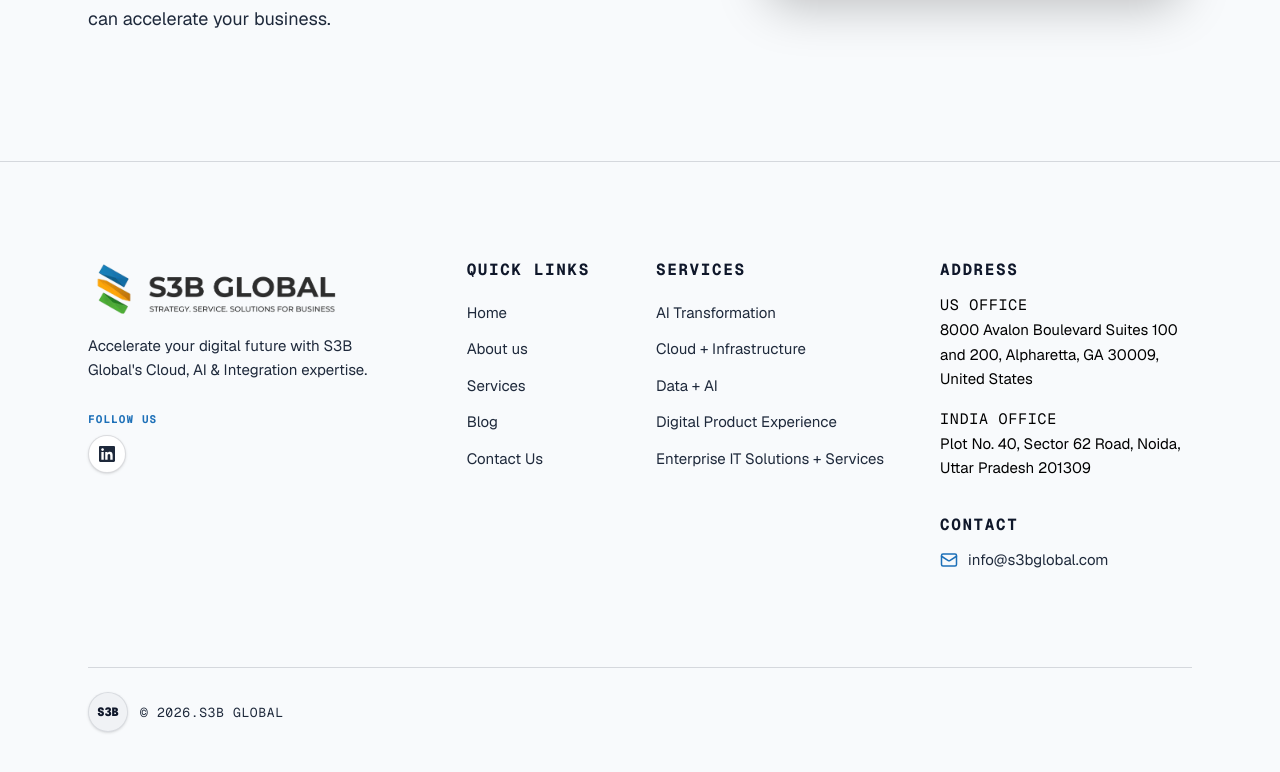
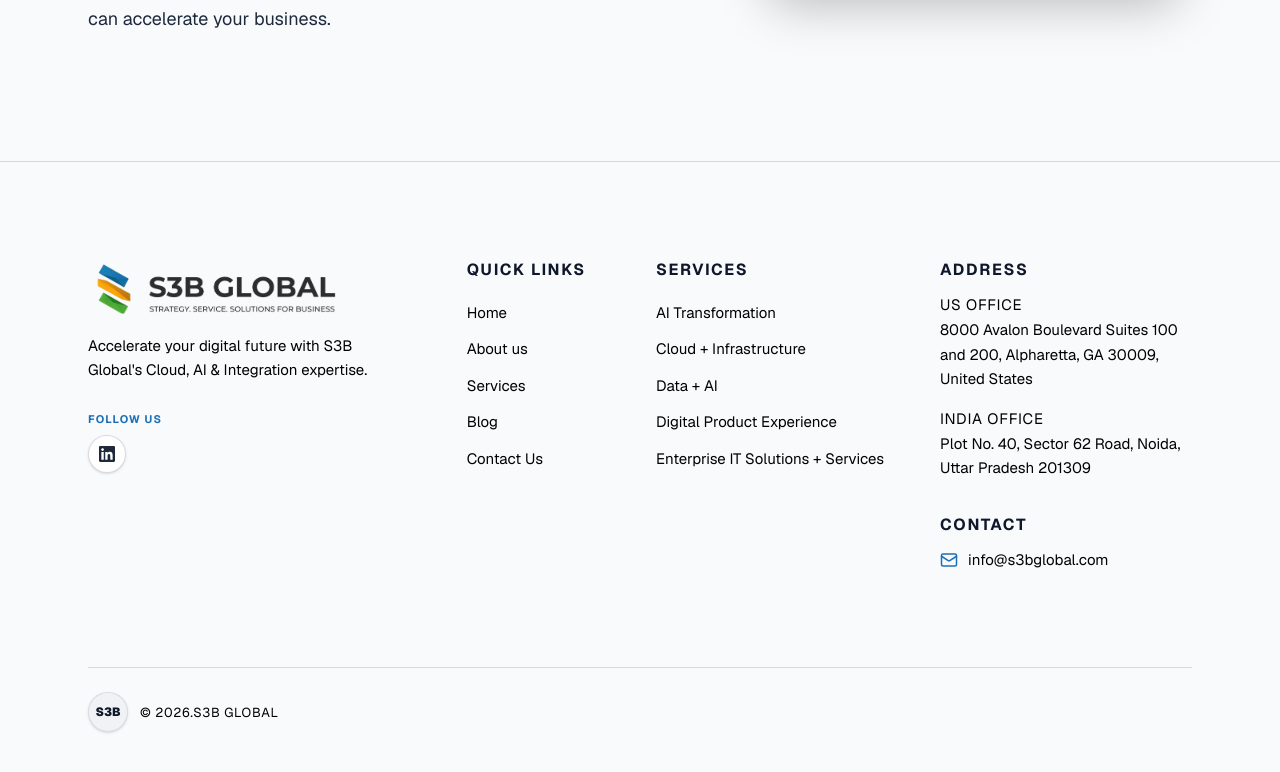
Before and after one commit to Puneet-3/S3B-Global, a Next.js app: page / in a window 1280 px wide. Shown: the part 4619-5391 px from the top of the page. Built offline with nearby package versions, Linux system fonts and the light colour scheme.

Commit message:
style: align footer body, link, and contact text colors with address color and unify font-families

```diff
--- a/src/components/Footer.tsx
+++ b/src/components/Footer.tsx
@@ -29,12 +29,12 @@ export default function Footer() {
               <S3BLogoFull />
             </Link>
 
-            <span className="text-[15px] text-text-muted leading-relaxed max-w-xs font-normal block">
+            <span className="text-[15px] text-black dark:text-zinc-300 leading-relaxed max-w-xs font-normal block">
               Accelerate your digital future with S3B Global&apos;s Cloud, AI & Integration expertise.
             </span>
 
             <div className="space-y-2 pt-2 flex flex-col items-center md:items-start">
-              <span className="text-[11px] font-mono font-bold tracking-widest text-brand-blue uppercase block">Follow us</span>
+              <span className="text-[11px] font-bold tracking-widest text-brand-blue uppercase block">Follow us</span>
               <div className="flex items-center justify-center md:justify-start space-x-2">
                 <a
                   href="https://www.linkedin.com/company/s3b-global/mycompany/"
@@ -50,10 +50,10 @@ export default function Footer() {
 
           {/* Column 2: Quick Links (lg:col-span-2) */}
           <div className="lg:col-span-2 space-y-5 text-center md:text-left flex flex-col items-center md:items-start">
-            <h4 className="text-[16px] font-mono font-bold uppercase tracking-widest text-brand-blue">
+            <h4 className="text-[16px] font-bold uppercase tracking-widest text-brand-blue">
               Quick Links
             </h4>
-            <ul className="space-y-3.5 text-[15px] text-text-muted font-normal">
+            <ul className="space-y-3.5 text-[15px] text-black dark:text-zinc-300 font-normal">
               <li>
                 <Link href="/" className="inline-block hover:text-brand-blue hover:translate-x-1 transition-all duration-300">Home</Link>
               </li>
@@ -74,10 +74,10 @@ export default function Footer() {
 
           {/* Column 3: SERVICES (lg:col-span-3) */}
           <div className="lg:col-span-3 space-y-5 text-center md:text-left flex flex-col items-center md:items-start">
-            <h4 className="text-[16px] font-mono font-bold uppercase tracking-widest text-brand-blue">
+            <h4 className="text-[16px] font-bold uppercase tracking-widest text-brand-blue">
               SERVICES
             </h4>
-            <ul className="space-y-3.5 text-[15px] text-text-muted font-normal">
+            <ul className="space-y-3.5 text-[15px] text-black dark:text-zinc-300 font-normal">
               <li>
                 <Link href="/services/ai-transformation" className="inline-block hover:text-brand-blue hover:translate-x-1 transition-all duration-300">AI Transformation</Link>
               </li>
@@ -99,18 +99,18 @@ export default function Footer() {
           {/* Column 4: ADDRESS & CONTACT (lg:col-span-3) */}
           <div className="lg:col-span-3 space-y-6 text-center md:text-left flex flex-col items-center md:items-start">
             <div className="space-y-3 flex flex-col items-center md:items-start">
-              <h4 className="text-[16px] font-mono font-bold uppercase tracking-widest text-brand-blue">
+              <h4 className="text-[16px] font-bold uppercase tracking-widest text-brand-blue">
                 ADDRESS
               </h4>
-              <div className="space-y-4 text-[15px] text-text-muted font-normal text-center md:text-left flex flex-col items-center md:items-start">
+              <div className="space-y-4 text-[15px] text-black dark:text-zinc-300 font-normal text-center md:text-left flex flex-col items-center md:items-start">
                 <div className="space-y-0.5">
-                  <span className="text-[15px] font-mono tracking-wider text-black dark:text-white uppercase block">US Office</span>
+                  <span className="text-[15px] tracking-wider text-black dark:text-white uppercase block">US Office</span>
                   <span className="leading-relaxed max-w-xs block text-black dark:text-zinc-300">
                     8000 Avalon Boulevard Suites 100 and 200, Alpharetta, GA 30009, United States
                   </span>
                 </div>
                 <div className="space-y-0.5">
-                  <span className="text-[15px] font-mono tracking-wider text-black dark:text-white uppercase block">India Office</span>
+                  <span className="text-[15px] tracking-wider text-black dark:text-white uppercase block">India Office</span>
                   <span className="leading-relaxed max-w-xs block text-black dark:text-zinc-300">
                     Plot No. 40, Sector 62 Road, Noida, Uttar Pradesh 201309
                   </span>
@@ -119,10 +119,10 @@ export default function Footer() {
             </div>
 
             <div className="space-y-3 pt-2 flex flex-col items-center md:items-start">
-              <h4 className="text-[16px] font-mono font-bold uppercase tracking-widest text-brand-blue">
+              <h4 className="text-[16px] font-bold uppercase tracking-widest text-brand-blue">
                 CONTACT
               </h4>
-              <div className="flex items-center justify-center md:justify-start space-x-2.5 text-[15px] text-text-muted font-normal font-sans">
+              <div className="flex items-center justify-center md:justify-start space-x-2.5 text-[15px] text-black dark:text-zinc-300 font-normal">
                 <Mail className="h-4.5 w-4.5 text-brand-blue shrink-0" />
                 <a href="mailto:info@s3bglobal.com" className="hover:text-brand-blue transition-colors break-all">
                   info@s3bglobal.com
@@ -136,10 +136,10 @@ export default function Footer() {
         {/* Footer bottom bar */}
         <div className="!mt-12 pt-6 border-t border-card-border flex flex-col md:flex-row items-center justify-start select-none">
           <div className="flex items-center gap-3">
-            <div className="h-10 w-10 rounded-full bg-foreground/[0.03] border border-foreground/10 flex items-center justify-center text-xs font-mono font-black text-foreground shadow-sm shrink-0">
+            <div className="h-10 w-10 rounded-full bg-foreground/[0.03] border border-foreground/10 flex items-center justify-center text-xs font-black text-foreground shadow-sm shrink-0">
               S3B
             </div>
-            <span className="text-[13px] font-mono font-normal uppercase tracking-wider text-text-muted">
+            <span className="text-[13px] font-normal uppercase tracking-wider text-black dark:text-zinc-300">
               © 2026.S3B GLOBAL
             </span>
           </div>
```
